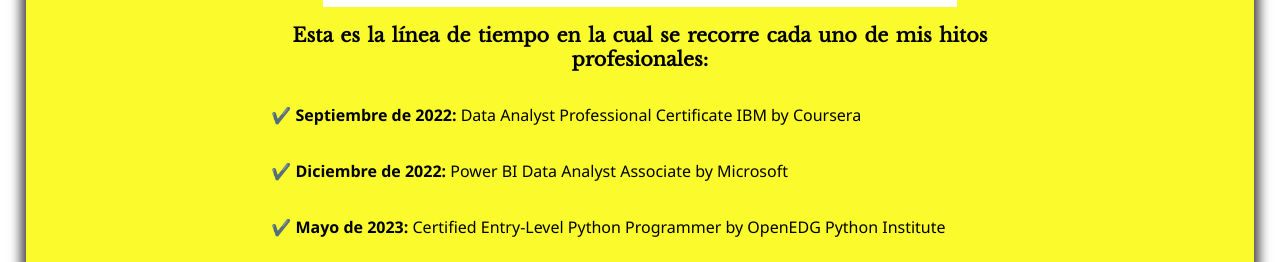
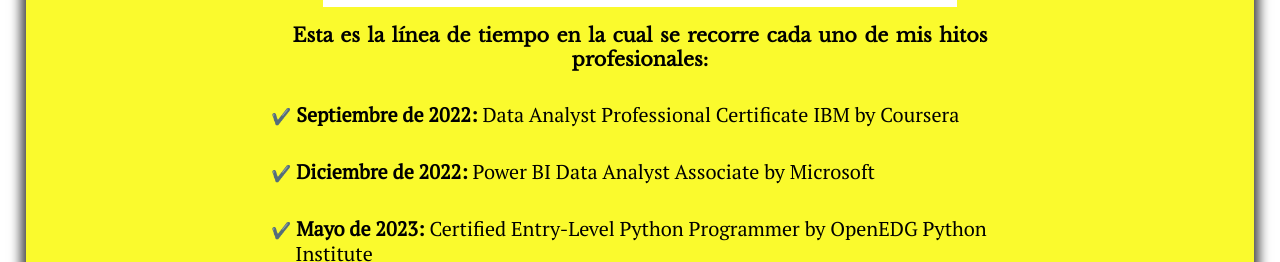
Before and after one commit to waldohidalgo/proyecto2_tributepage_freecodecamp, a plain HTML site: page index.html in a window 1280 px wide. Shown: the part 690-952 px from the top of the page. Drawn offline with nearby package versions, Linux system fonts and the light colour scheme.

Commit message:
se agrega nueva font

```diff
--- a/index.html
+++ b/index.html
@@ -14,6 +14,10 @@
     />
     <link
       href="https://fonts.googleapis.com/css2?family=Libre+Baskerville&display=swap"
+      rel="stylesheet"
+    />
+    <link
+      href="https://fonts.googleapis.com/css2?family=PT+Serif&display=swap"
       rel="stylesheet"
     />
   </head>
--- a/styles.css
+++ b/styles.css
@@ -92,8 +92,8 @@ html {
       padding-top: 1rem;
       text-indent: -1.5rem;
       margin-left: 1.5rem;
-      font-size: 1rem;
-      font-family: "Segoe UI", Tahoma, Geneva, Verdana, sans-serif;
+      font-size: 1.25rem;
+      font-family: "PT Serif", serif;
       line-height: 1.5rem;
 
       span {
```
Also changed, not shown: hitos_profesionales.png.
